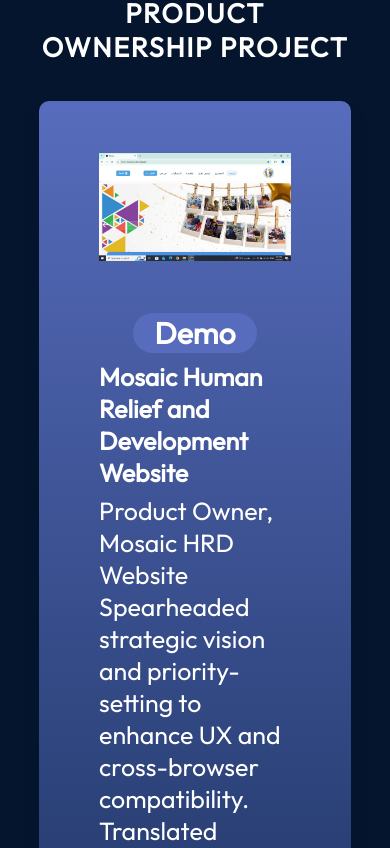
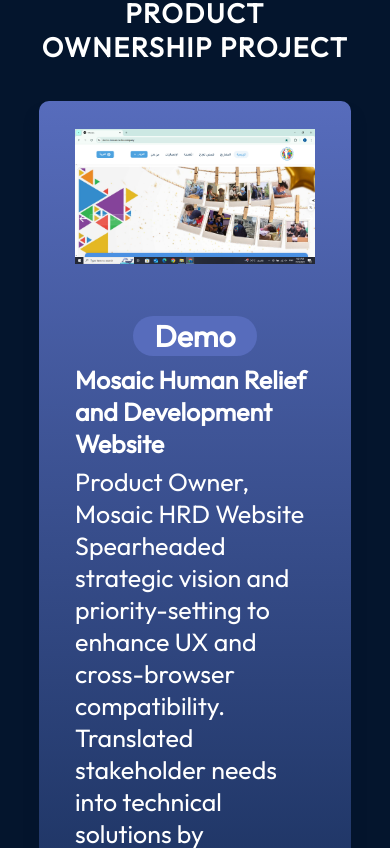
Before and after one commit to zainab224498/my-portfolio, a React (Vite) app: page / in a window 390 px wide. Shown: the part 9956-10804 px from the top of the page. Built offline with nearby package versions, Linux system fonts and the light colour scheme.

Commit message:
Update ProjectCard.module.css

```diff
--- a/src/components/Product/ProjectCard.module.css
+++ b/src/components/Product/ProjectCard.module.css
@@ -95,6 +95,6 @@
   justify-content: center;
   align-items: start;
   border-radius: 10px;
-  padding: 24px 24px;
+  padding: 0px;
 }
 }
```
